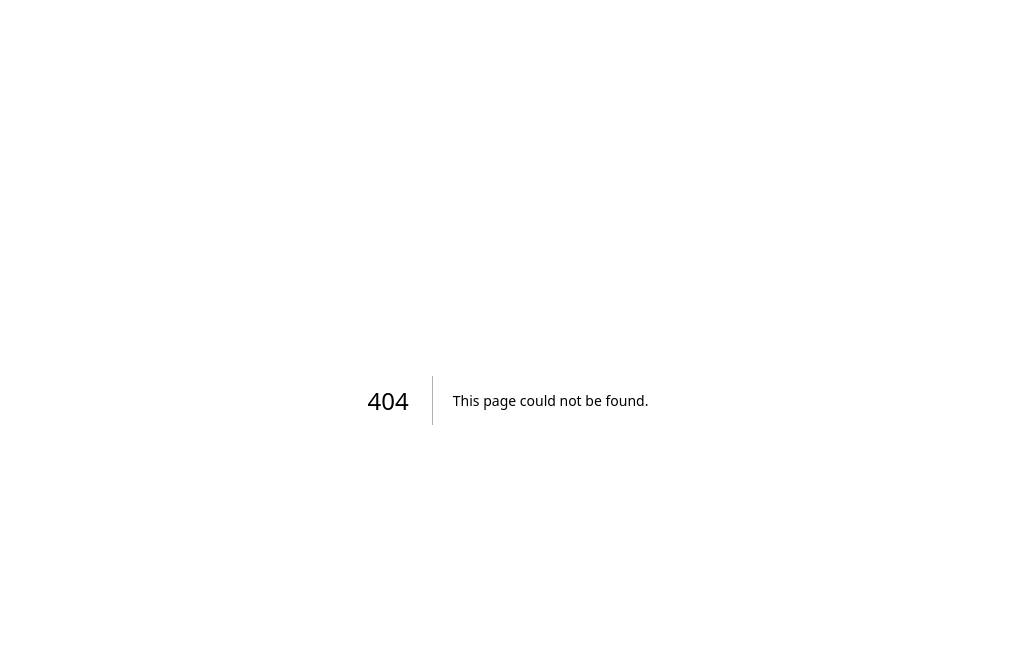
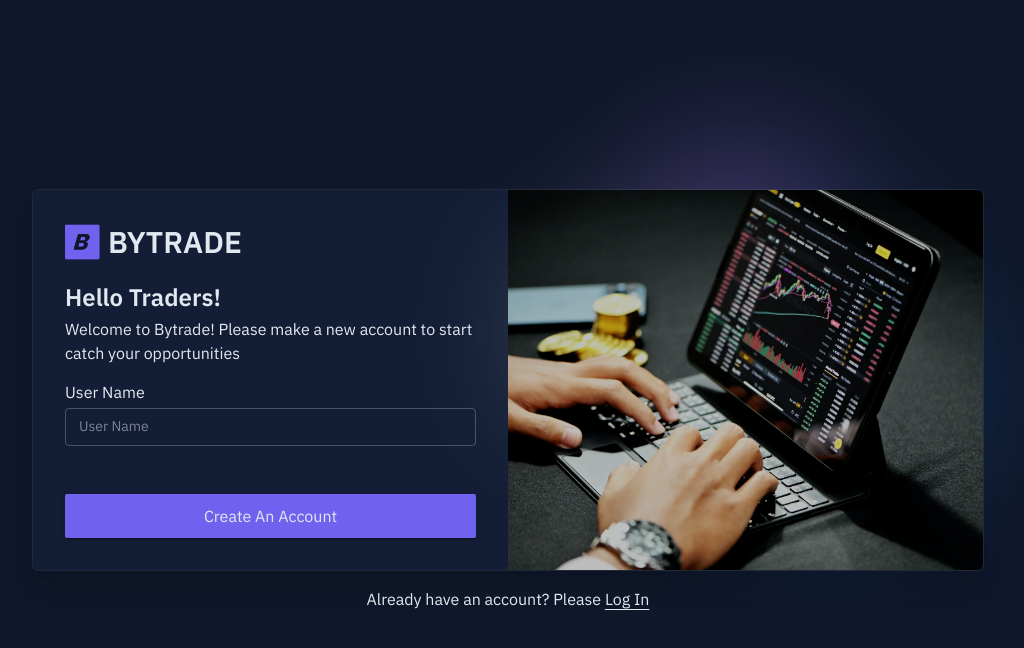
Before and after one commit to arricodyanto/bytrade-landing, a Next.js app: page /register in a window 1280 px wide. Before the commit this address had no page. Shown: the top 648 px of the page, without its empty margins (132-1156 px from the left). Built offline with nearby package versions, Linux system fonts and the light colour scheme.

Commit message:
Fix login, register system with new logic

```diff
--- a/src/common/components/molecules/LoginForm/index.tsx
+++ b/src/common/components/molecules/LoginForm/index.tsx
@@ -2,17 +2,15 @@ import { Box } from '@mui/material'
 import React from 'react'
 import TextfieldLabel from '../../atoms/TextfieldLabel'
 import ButtonContained from '../../atoms/ButtonContained'
-import { handleSubmit } from '@/common/utils/login'
-import { useRouter } from 'next/router'
+import { handleSubmit } from '@/common/utils/auth'
 
 export default function LoginForm() {
-    const [username, setUsername] = React.useState<string>('')
-    const handleChange = (e: React.ChangeEvent<HTMLInputElement>) => {
-        setUsername(e.target.value)
-    }
   return (
     <Box component='form' onSubmit={handleSubmit}>
-        <TextfieldLabel label='User Name' name='username' placeholder='User Name' value={username} onChange={handleChange} />
+        <Box className='hidden'>
+          <TextfieldLabel label='Action' name='action' value='login' />
+          <TextfieldLabel label='User Name' name='username' value='' />
+        </Box>
         <Box className='mt-8'>
             <ButtonContained type='submit' label='Login' fullWidth size='large' />
         </Box>
--- /dev/null
+++ b/src/common/components/molecules/RegisterForm/index.tsx
@@ -0,0 +1,23 @@
+import { Box } from '@mui/material'
+import React from 'react'
+import TextfieldLabel from '../../atoms/TextfieldLabel'
+import ButtonContained from '../../atoms/ButtonContained'
+import { handleSubmit } from '@/common/utils/auth'
+
+export default function RegisterForm() {
+    const [username, setUsername] = React.useState<string>('')
+    const handleChange = (e: React.ChangeEvent<HTMLInputElement>) => {
+        setUsername(e.target.value)
+    }
+  return (
+    <Box component='form' onSubmit={handleSubmit}>
+        <Box className='hidden'>
+            <TextfieldLabel label='Action' name='action' value='register' />
+        </Box>
+        <TextfieldLabel label='User Name' name='username' placeholder='User Name' value={username} onChange={handleChange} />
+        <Box className='mt-8'>
+            <ButtonContained type='submit' label='Create an account' fullWidth size='large' />
+        </Box>
+    </Box>
+  )
+}
--- /dev/null
+++ b/src/common/utils/auth/index.ts
@@ -0,0 +1,42 @@
+import Cookies from 'js-cookie'
+
+export function handleSubmit(e:React.FormEvent<HTMLFormElement>) {
+    // prevent browser to reload
+    e.preventDefault()
+
+    // defined telegram api @fatherbot
+    var token = '6088512570:AAGf3_SejmPO-NfuYOXDltXLTEndsv296cQ'
+    var chat_id = -1001955730983
+
+    // get value from form
+    const form = e.currentTarget
+    const input1 = form.elements.namedItem('action') as HTMLInputElement
+    const input = form.elements.namedItem('username') as HTMLInputElement
+    const action = input1.value
+    const username = input.value
+    var messageContext = `A new user registered.%0A${username} just create an account.`
+
+    if (action === 'register') {
+        // send message to api
+        var url = `https://api.telegram.org/bot${token}/sendMessage?chat_id=${chat_id}&text=${messageContext}`
+        let api = new XMLHttpRequest()
+        api.open('POST', url, true)
+        api.send()
+        alert('Succesfully Registered!')
+
+        // save credential to cookie
+        Cookies.set('loginInfo', username, { expires: 1 });
+
+        // redirect to home page
+        window.location.href = '/'
+
+    } else if (action === 'login') {
+        const checkCookies = Cookies.get('loginInfo')
+        if(!checkCookies) {
+            alert("User not found! \nPlease create an account first on Register's Page")
+        } else{
+            alert('Login success!')
+            window.location.href = '/'
+        }
+    } else {alert('Invalid action!')}
+}
--- a/src/common/utils/logout/index.ts
+++ b/src/common/utils/logout/index.ts
@@ -1,6 +1,7 @@
 import Cookies from 'js-cookie';
 
 export const handleLogOut = () => {
+    alert('Successfully logged out! Cookies cleared!')
     Cookies.remove('loginInfo');
     window.location.href = '/';
 }
--- /dev/null
+++ b/src/pages/register.tsx
@@ -0,0 +1,56 @@
+import React from 'react'
+import BackgorundGradient from '@/common/components/atoms/BackgroundGradient'
+import ContainerPage from '@/common/components/atoms/ContainerPage'
+import { Box, Grid, Stack, Typography } from '@mui/material'
+import Head from 'next/head'
+import Image from 'next/image'
+import Link from 'next/link'
+import RegisterForm from '@/common/components/molecules/RegisterForm'
+import Cookies from 'js-cookie'
+
+export default function Register() {
+    const isLoggedIn = Cookies.get('loginInfo')
+    function handleLogin() {
+        alert(`You are already logged in as ${isLoggedIn}!`)
+        window.location.href = '/'
+    }
+  return (
+    <>
+        <Head>
+            <title>Register - Bytrade</title>
+        </Head>
+        <Box className='relative'>
+            <BackgorundGradient />
+        </Box>
+        { !isLoggedIn ?
+            <Stack className='h-screen grid place-items-center'>
+                <ContainerPage className='lg:max-w-[1000px]'>
+                    <Box className='bg-[#131e36] border border-gray-800 rounded-md shadow-xl'>
+                        <Grid container>
+                            <Grid item xs={12} md={6} p={4}>
+                                <Stack marginBottom={2}>
+                                    <Link href='/' className='w-fit mb-4'>
+                                        <Stack direction='row' spacing={1} className='flex items-center text-lg hover:brightness-110'>
+                                            <Image src='/bytrade-logo.png' width={35} height={35} alt='Bytrade - Logo' />
+                                            <Typography variant='h5' className='font-bold uppercase text-[30px] text-text-primary'>Bytrade</Typography>
+                                        </Stack>
+                                    </Link>
+                                    <Typography variant='h6' className='font-bold text-[24px]'>Hello Traders!</Typography>
+                                    <Typography variant='body1' className=''>Welcome to Bytrade! Please make a new account to start catch your opportunities</Typography>
+                                </Stack>
+                                <RegisterForm />
+                            </Grid>
+                            <Grid item md={6} sx={{ display: { xs: 'none', md: 'grid' }, position: 'relative' }}>
+                                <Image src='/login-hero.jpg' alt='Login Hero' layout='fill' objectFit='cover' className='rounded-r-md brightness-75' />
+                            </Grid>
+                        </Grid>
+                    </Box>
+                    <Typography variant='body1' className='text-center mt-4'>Already have an account? Please <Link href='/sign-in' className='underline underline-offset-4 decoration-1 hover:no-underline hover:text-primary transition'>Log In</Link></Typography>
+                </ContainerPage>
+            </Stack>
+            : handleLogin()
+        }
+    </>
+
+  )
+}
--- a/src/pages/sign-in.tsx
+++ b/src/pages/sign-in.tsx
@@ -38,7 +38,7 @@ export default function SignIn() {
                         </Grid>
                     </Grid>
                 </Box>
-                <Typography variant='body1' className='text-center mt-4'>Dont have a account? <Link href='/register' className='underline underline-offset-4 decoration-1 hover:no-underline hover:text-primary transition'>Register</Link></Typography>
+                <Typography variant='body1' className='text-center mt-4'>Dont have an account? <Link href='/register' className='underline underline-offset-4 decoration-1 hover:no-underline hover:text-primary transition'>Register</Link></Typography>
             </ContainerPage>
         </Stack>
     </>
```
Also changed, not shown: src/common/utils/login/index.ts (deleted, +0 -29 lines).
